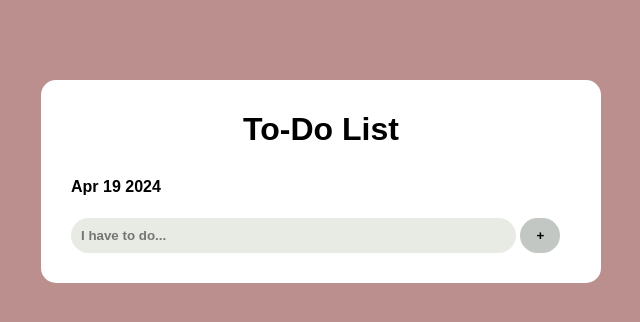
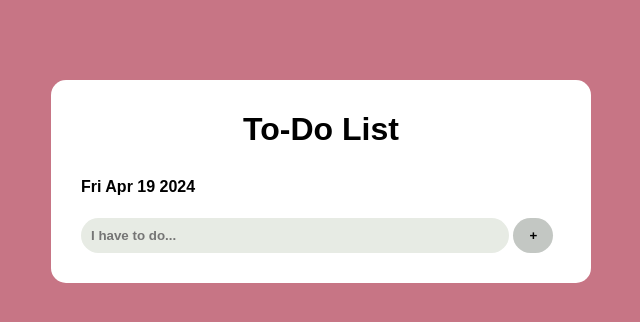
Before and after one commit to ju-nmd2023/fop-todo-list-martinakatriina, a plain HTML site: page index.html in a window 1280 px wide. Shown: the whole page, without its empty margins (319-959 px from the left). Drawn offline with Linux system fonts and the light colour scheme; a web font is replaced by a local one.

Commit message:
final changes
Made date function simpler, added references, changed name of class names to proper writing for differentiation

```diff
--- a/index.html
+++ b/index.html
@@ -5,24 +5,25 @@
     <meta name="viewport" content="width=device-width, initial-scale=1.0" />
     <title>ToDo List App</title>
     <link rel="stylesheet" href="style.css" />
+    <link rel="stylesheet" href="https://use.typekit.net/kkq3lxf.css" />
   </head>
   <body>
     <div class="box">
       <h1>To-Do List</h1>
       <h2><span id="date"></span></h2>
 
-      <div class="inputBox">
-        <input type="text" id="write-text" placeholder="I have to do..." />
+      <div>
+        <input type="text" id="input-text" placeholder="I have to do..." />
         <!-- connect add task function in javascript to button -->
-        <button onclick="addTask()" id="plusButton">+</button>
+        <button onclick="addTask()" id="plus-button">+</button>
       </div>
 
       <!-- for constant in javascript -->
       <div class="task-container">
-        <ul id="tasksList"></ul>
+        <ul id="tasks-list"></ul>
       </div>
     </div>
+    <div class="items"></div>
     <script src="script.js"></script>
-    <div class="items"></div>
   </body>
 </html>
--- a/script.js
+++ b/script.js
@@ -1,9 +1,24 @@
+/* reference to date function & setting attributes to const for styling
+JavaScript date objects. (n.d.). https://www.w3schools.com/js/js_dates.asp
+Element: setAttribute() method - Web APIs | MDN. (2024, April 6). MDN Web Docs. https://developer.mozilla.org/en-US/docs/Web/API/Element/setAttribute
+ */
+
+// Display date
+function displayDate() {
+  const date = new Date().toDateString();
+  document.querySelector("#date").textContent = date;
+}
+
+window.onload = displayDate();
+{
+}
+
 // make array where to store each to do task added
 let itemsArray = [];
 //define where input is written, link to hmtl ID
-const inputBox = document.getElementById("write-text");
+const inputBox = document.getElementById("input-text");
 //get reference to the task lists, link to ID
-const taskList = document.getElementById("tasksList");
+const taskList = document.getElementById("tasks-list");
 
 //load all tasks from local storage when window loads
 window.addEventListener("load", function loadTasks() {
@@ -15,7 +30,7 @@ window.addEventListener("load", function loadTasks() {
   }
   renderTasks();
 });
-//adding tasks
+
 function addTask() {
   // give name to content of input box
   const taskText = inputBox.value;
@@ -33,9 +48,9 @@ function renderTasks() {
   // apply conditions to all new tasks
   itemsArray.forEach(function (task, index) {
     // make new list item attatched to each task created
-    let newTask = document.createElement("li");
+    const newTask = document.createElement("li");
     newTask.textContent = task.text;
-    newTask.setAttribute("class", "newtask");
+    newTask.setAttribute("class", "new-task");
     // make new  delete button for each task
     if (task.checked) {
       newTask.classList.add("checked");
@@ -53,7 +68,7 @@ function renderTasks() {
       // call function when the delete button is clicked
       removeTask(index);
     };
-    removeButton.setAttribute("class", "deleteButton");
+    removeButton.setAttribute("class", "delete-button");
     // connects delete buttons to each new task, and each new task to the tasks list
     newTask.appendChild(removeButton);
     taskList.appendChild(newTask);
@@ -66,18 +81,7 @@ function removeTask(index) {
   renderTasks();
   saveTasks();
 }
-// savins tasks to local storage
-function displayDate() {
-  let date = new Date();
-  date = date.toString().split(" ");
-  document.querySelector("#date").innerHTML =
-    date[1] + " " + date[2] + " " + date[3];
-  console.log(date);
-}
 
-window.onload = displayDate();
-{
-}
 // stores array as a string in local storage
 function saveTasks() {
   localStorage.setItem("items", JSON.stringify(itemsArray));
--- a/style.css
+++ b/style.css
@@ -1,17 +1,15 @@
 * {
-  font-family: "meloche", sans-serif;
-  font-weight: 600;
+  font-family: "stevie-sans", sans-serif;
+  font-weight: 700;
   font-style: normal;
   align-items: center;
 }
 body {
-  background-color: rosybrown;
+  background-color: rgb(199, 117, 133);
 }
 .box {
-  width: 100%;
   background-color: white;
-  min-height: 150px;
-  max-width: 500px;
+  max-width: 30rem;
   margin: 80px auto 20px;
   padding: 10px 30px 30px;
   border-radius: 15px;
@@ -24,10 +22,9 @@ h1 {
 
 #date {
   font-size: medium;
-  width: 95%;
 }
 
-#plusButton {
+#plus-button {
   cursor: pointer;
   border: none;
   outline: none;
@@ -36,7 +33,7 @@ h1 {
   width: 2.5rem;
   padding: 10px;
 }
-#write-text {
+#input-text {
   border: none;
   outline: none;
   background-color: rgb(231, 235, 228);
@@ -64,7 +61,7 @@ ul {
   opacity: 0.5;
 }
 
-.deleteButton {
+.delete-button {
   cursor: pointer;
   border: none;
   outline: none;
@@ -75,7 +72,7 @@ ul {
   width: 2.5rem;
 }
 
-.newtask {
+.new-task {
   display: flex;
   justify-content: space-between;
   align-content: center;
```
